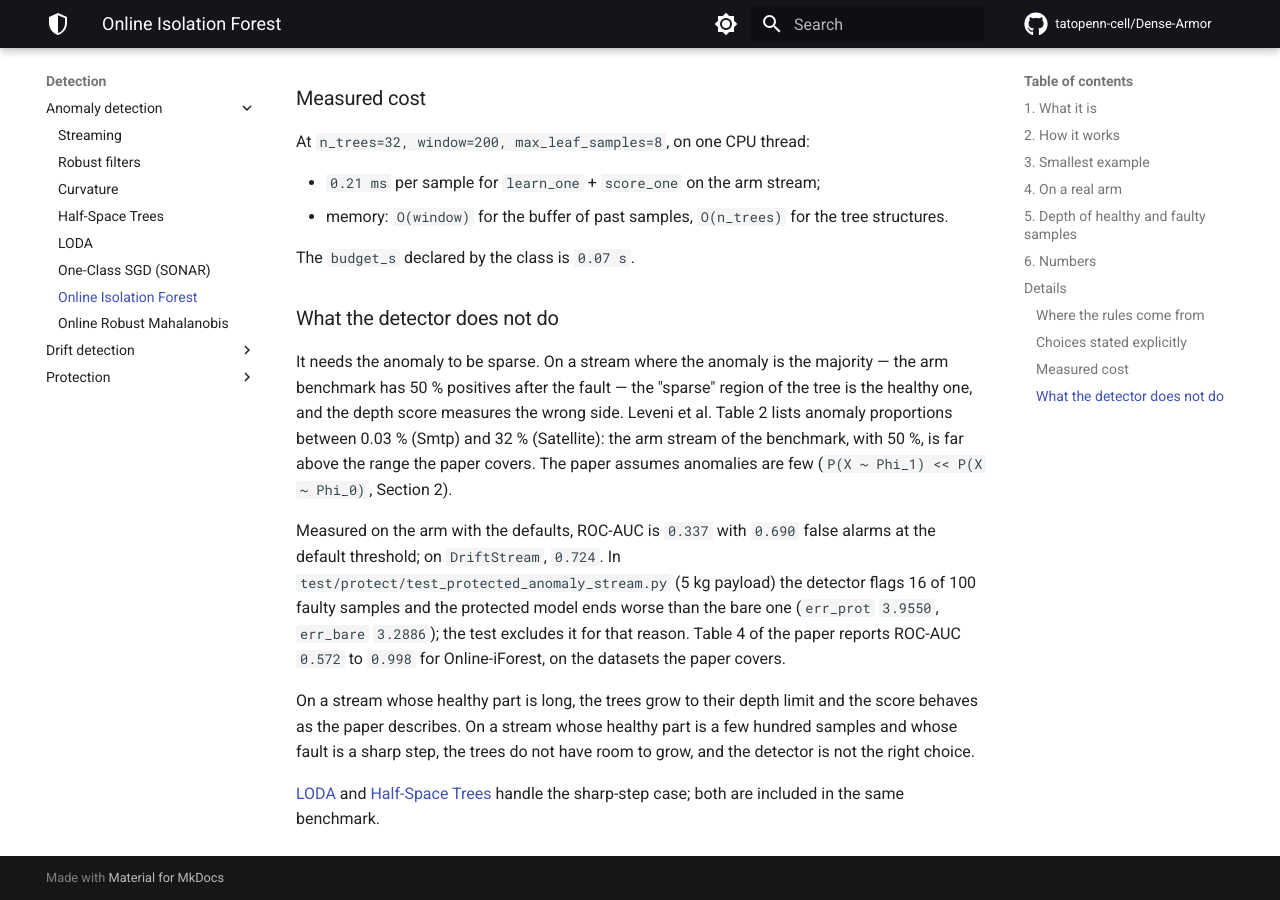
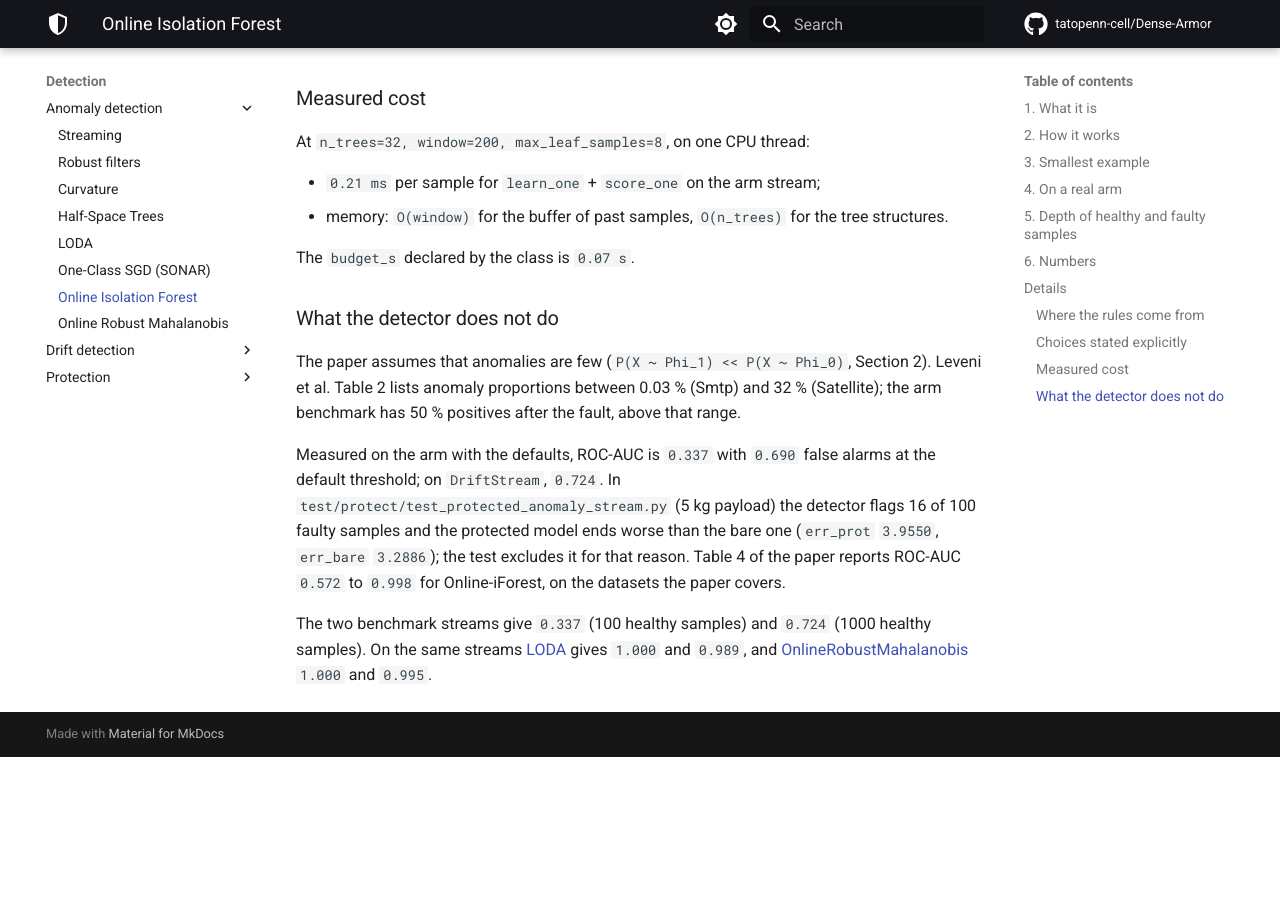
Before and after one commit to tatopenn-cell/Dense-Armor, an MkDocs documentation site: the page built from docs/anomaly/oiforest.md, in a window 1280 px wide and 900 px high, scrolled down 4937 px. Built offline with MkDocs 1.6.1 and Material for MkDocs 9.7.7, drawn with Linux system fonts in a browser that asks for light colours; comment, search, counter and statistics services are not loaded; after the commit the page ends 5694 px from its top, so only the background shows below that.

Commit message:
docs/anomaly/oiforest: keep only measured statements in the limitation section

```diff
--- a/docs/anomaly/oiforest.md
+++ b/docs/anomaly/oiforest.md
@@ -190,12 +190,9 @@ The `budget_s` declared by the class is `0.07 s`.
 
 ### What the detector does not do
 
-It needs the anomaly to be sparse. On a stream where the anomaly is the majority — the
-arm benchmark has 50 % positives after the fault — the "sparse" region of the tree is the
-healthy one, and the depth score measures the wrong side. Leveni et al. Table 2 lists
-anomaly proportions between 0.03 % (Smtp) and 32 % (Satellite): the arm stream of the
-benchmark, with 50 %, is far above the range the paper covers. The paper assumes
-anomalies are few (`P(X ~ Phi_1) << P(X ~ Phi_0)`, Section 2).
+The paper assumes that anomalies are few (`P(X ~ Phi_1) << P(X ~ Phi_0)`, Section 2).
+Leveni et al. Table 2 lists anomaly proportions between 0.03 % (Smtp) and 32 % (Satellite);
+the arm benchmark has 50 % positives after the fault, above that range.
 
 Measured on the arm with the defaults, ROC-AUC is `0.337` with `0.690` false alarms at
 the default threshold; on `DriftStream`, `0.724`. In
@@ -205,10 +202,6 @@ the default threshold; on `DriftStream`, `0.724`. In
 paper reports ROC-AUC `0.572` to `0.998` for Online-iForest, on the datasets the paper
 covers.
 
-On a stream whose healthy part is long, the trees grow to their depth limit and the
-score behaves as the paper describes. On a stream whose healthy part is a few hundred
-samples and whose fault is a sharp step, the trees do not have room to grow, and the
-detector is not the right choice.
-
-[LODA](loda.md) and [Half-Space Trees](hst.md) handle the sharp-step case; both are
-included in the same benchmark.
+The two benchmark streams give `0.337` (100 healthy samples) and `0.724` (1000 healthy
+samples). On the same streams [LODA](loda.md) gives `1.000` and `0.989`, and
+[OnlineRobustMahalanobis](mahalanobis.md) `1.000` and `0.995`.
```
